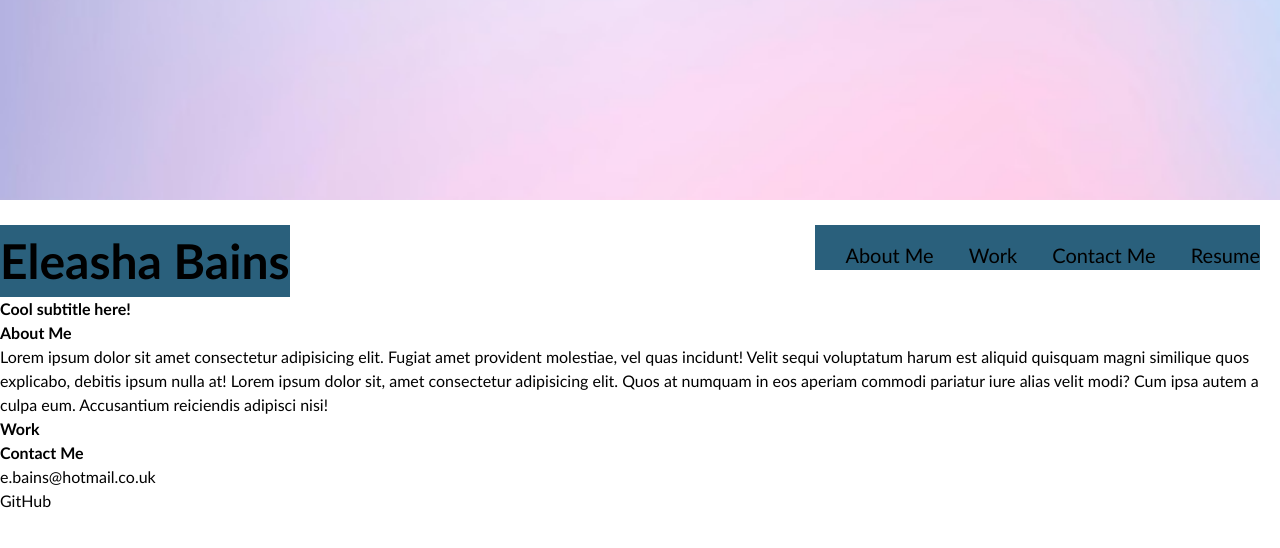
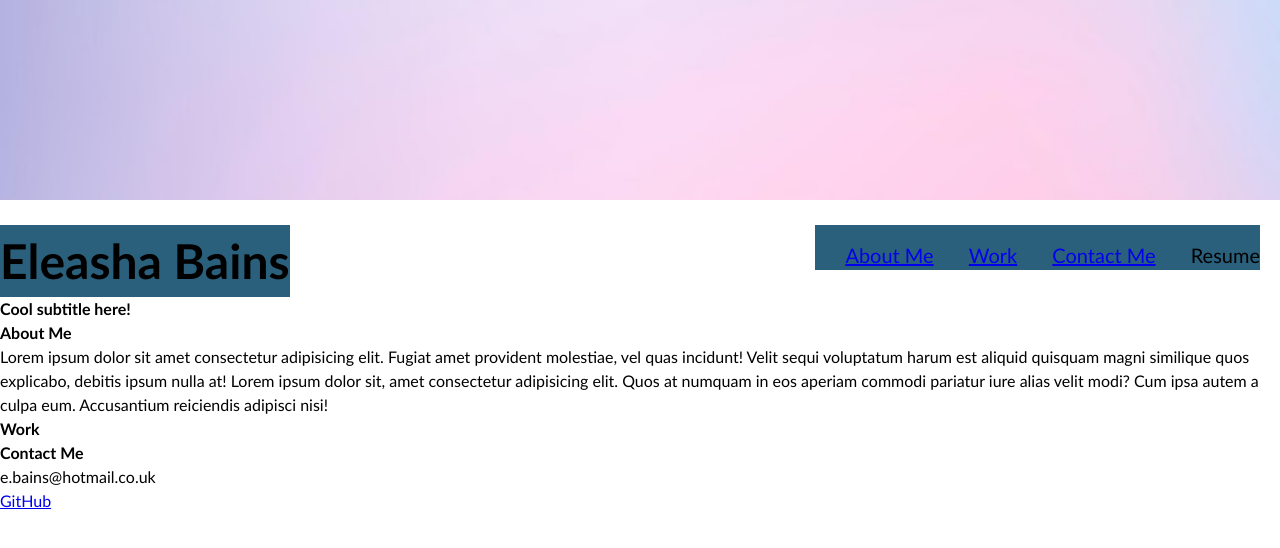
Before and after one commit to ekh-b/My-Portfolio, a plain HTML site: page index.html in a window 1280 px wide. Drawn offline with Linux system fonts and the light colour scheme.

Commit message:
Added links to HTML

```diff
--- a/index.html
+++ b/index.html
@@ -21,20 +21,20 @@
     <nav>
       <ul>
         <li>
-         <a> About Me </a>
+          <a href="#About-Me">About Me</a>
 
         </li>
 
         <li>
 
-          <a> Work </a>
+          <a href="#Work">Work</a>
 
 
         </li>
 
         <Li>
 
-          <a> Contact Me </a>
+          <a href="#Contact-Me">Contact Me</a>
         </Li>
 
         <Li>
@@ -81,7 +81,7 @@
 
       <li>
 
-        GitHub
+        <a href="https://github.com/ekh-b">GitHub</a>
 
 
       </li></ul>
```
